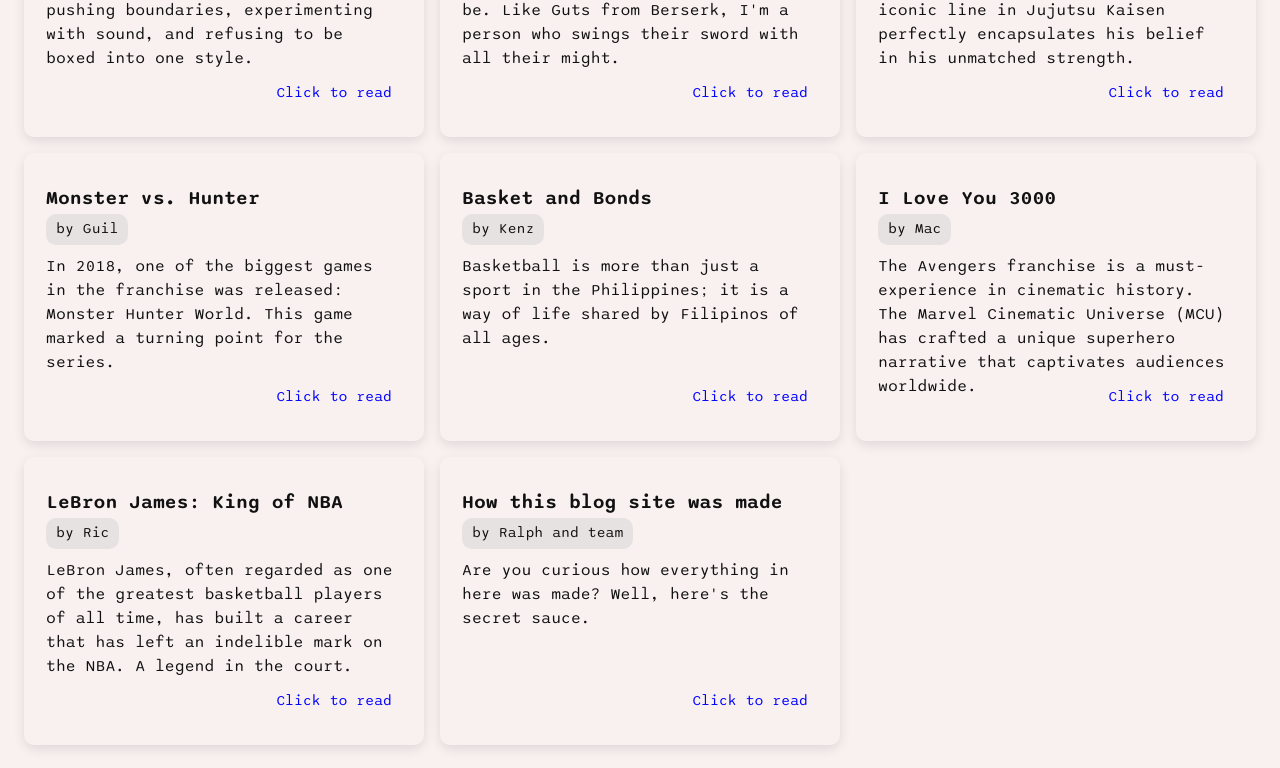
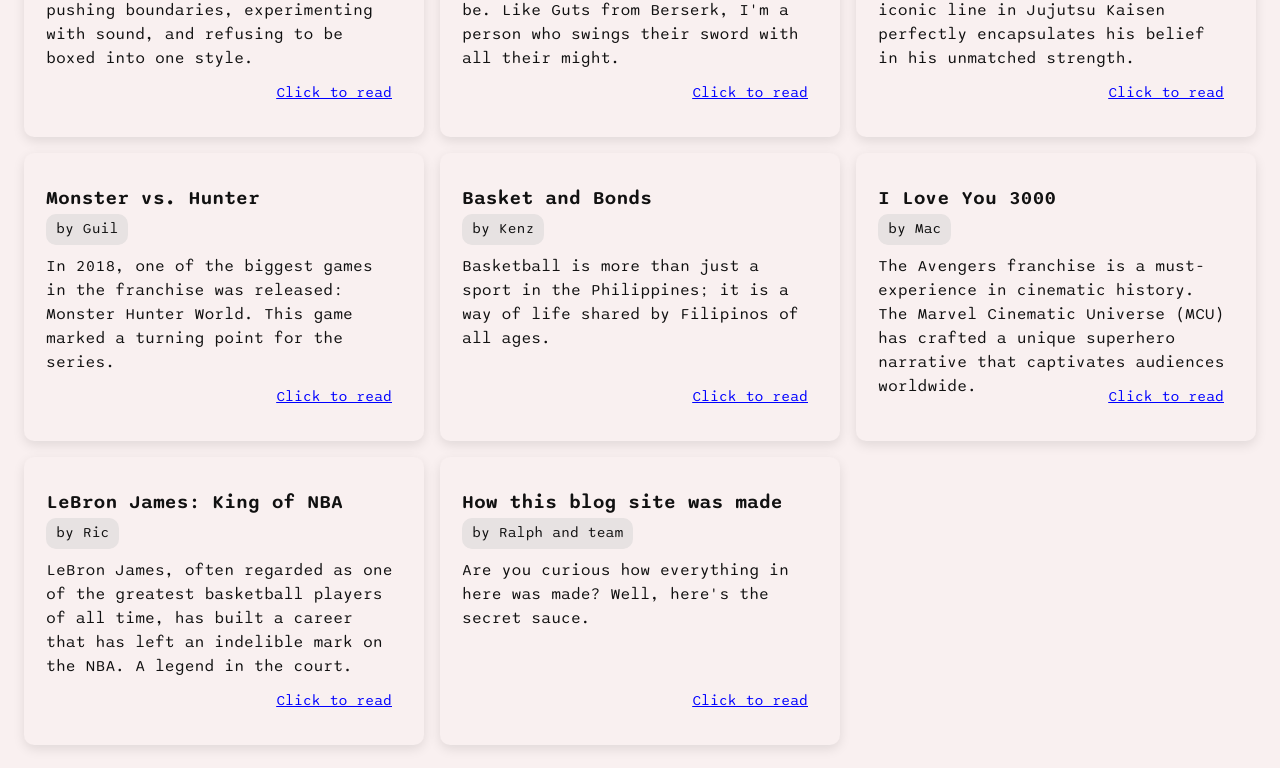
Before and after one commit to sevora/bl0g, a website built with webpack: page index.html in a window 1280 px wide. Shown: the part 295-1063 px from the top of the page. Built offline with nearby package versions, Linux system fonts and the light colour scheme.

Commit message:
Add Href on "Click to read" as Design but Prevent it from Working through Inline Onclick

```diff
--- a/index.html
+++ b/index.html
@@ -61,7 +61,7 @@
                         Indie is more than just a genre &mdash; it's an attitude. It's all about pushing boundaries,
                         experimenting with sound, and refusing to be boxed into one style.
                     </div>
-                    <a class="read-post">Click to read</a>
+                    <a class="read-post" href="/a-beginners-guide-to-indie" onclick="return false">Click to read</a>
                 </div>
 
                 <div class="card" data-display-page="/full-swing-ahead">
@@ -71,7 +71,7 @@
                         It's become my philosophy to exert every effort to be the best I could be.
                         Like Guts from Berserk, I'm a person who swings their sword with all their might.
                     </div>
-                    <a class="read-post">Click to read</a>
+                    <a class="read-post" href="/full-swing-ahead" onclick="return false">Click to read</a>
                 </div>
 
                 <div class="card" data-display-page="/go/jo">
@@ -81,7 +81,7 @@
                         "Throughout heaven and Earth, I alone am the honored one." This iconic line in Jujutsu Kaisen
                         perfectly encapsulates his belief in his unmatched strength.
                     </div>
-                    <a class="read-post">Click to read</a>
+                    <a class="read-post" href="/go/jo" onclick="return false">Click to read</a>
                 </div>
 
                 <div class="card" data-display-page="/monster-hunter-best-action-rpg">
@@ -91,7 +91,7 @@
                         In 2018, one of the biggest games in the franchise was released: Monster Hunter World. This game
                         marked a turning point for the series.
                     </div>
-                    <a class="read-post">Click to read</a>
+                    <a class="read-post" href="/monster-hunter-best-action-rpg" onclick="return false">Click to read</a>
                 </div>
 
                 <div class="card" data-display-page="/basket-and-bonds">
@@ -101,7 +101,7 @@
                         Basketball is more than just a sport in the Philippines; it is a way of life shared by Filipinos
                         of all ages.
                     </div>
-                    <a class="read-post">Click to read</a>
+                    <a class="read-post" href="/basket-and-bonds" onclick="return false">Click to read</a>
                 </div>
 
                 <div class="card" data-display-page="/i-love-you-3000">
@@ -111,7 +111,7 @@
                         The Avengers franchise is a must-experience in cinematic history. The Marvel Cinematic Universe
                         (MCU) has crafted a unique superhero narrative that captivates audiences worldwide.
                     </div>
-                    <a class="read-post">Click to read</a>
+                    <a class="read-post" href="/i-love-you-3000" onclick="return false">Click to read</a>
                 </div>
 
 
@@ -122,7 +122,7 @@
                         LeBron James, often regarded as one of the greatest basketball players of all time, has built a
                         career that has left an indelible mark on the NBA. A legend in the court.
                     </div>
-                    <a class="read-post">Click to read</a>
+                    <a class="read-post" href="/lebron-james-king-of-nba" onclick="return false">Click to read</a>
                 </div>
 
                 <div class="card" data-display-page="/creation">
@@ -132,7 +132,7 @@
                         Are you curious how everything in here was made?
                         Well, here's the secret sauce.
                     </div>
-                    <a class="read-post">Click to read</a>
+                    <a class="read-post" href="/creation" onclick="return false">Click to read</a>
                 </div>
 
             </div>
```
